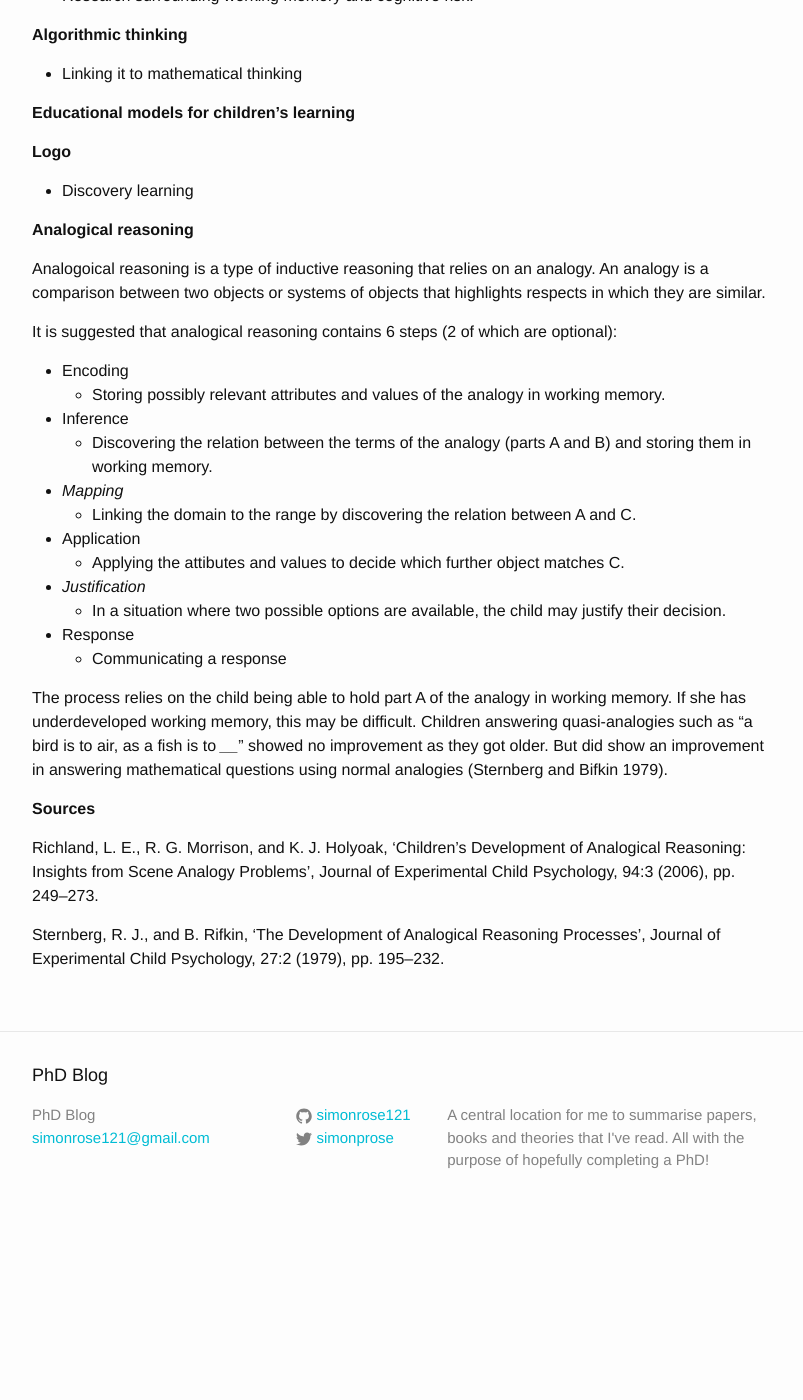
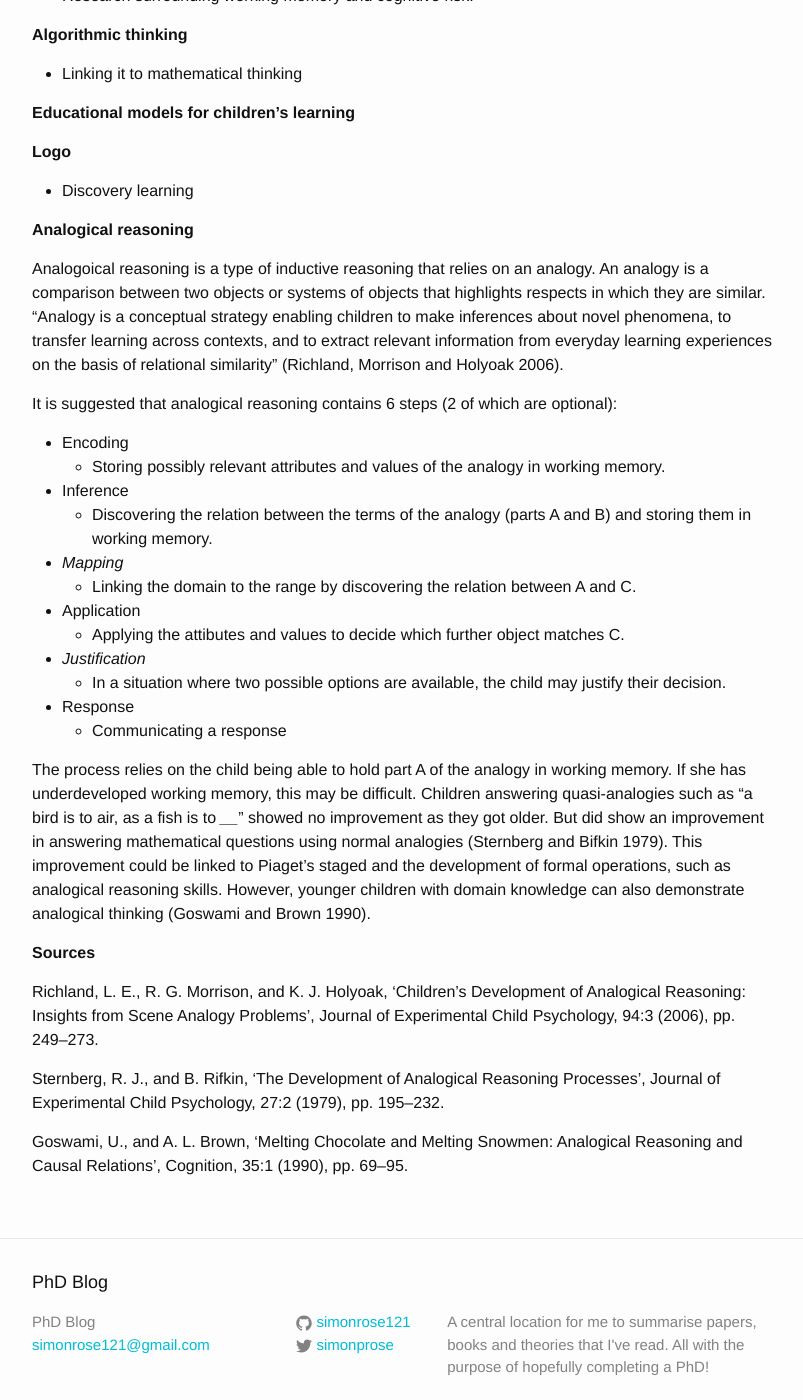
Before and after one commit to simonrose121/phd, a Jekyll site: the page built from _posts/2016-11-22-wider-reading.md, in a window 1280 px wide and 1400 px high, scrolled down 313 px. Shown: the whole window, without its empty margins (238-1041 px from the left). Built offline with Jekyll 4.4.1, drawn with Linux system fonts in a browser that asks for light colours; before the commit the page ends 1545 px from its top, so only the background shows below that.

```diff
--- a/_posts/2016-11-22-wider-reading.md
+++ b/_posts/2016-11-22-wider-reading.md
@@ -23,7 +23,7 @@
 
 **Analogical reasoning**
 
-Analogoical reasoning is a type of inductive reasoning that relies on an analogy. An analogy is a comparison between two objects or systems of objects that highlights respects in which they are similar.
+Analogoical reasoning is a type of inductive reasoning that relies on an analogy. An analogy is a comparison between two objects or systems of objects that highlights respects in which they are similar. "Analogy is a conceptual strategy enabling children to make inferences about novel phenomena, to transfer learning across contexts, and to extract relevant information from everyday learning experiences on the basis of relational similarity" (Richland, Morrison and Holyoak 2006).
 
 It is suggested that analogical reasoning contains 6 steps (2 of which are optional):
 
@@ -40,10 +40,12 @@
 - Response
 	- Communicating a response
 
-The process relies on the child being able to hold part A of the analogy in working memory. If she has underdeveloped working memory, this may be difficult. Children answering quasi-analogies such as "a bird is to air, as a fish is to ____" showed no improvement as they got older. But did show an improvement in answering mathematical questions using normal analogies (Sternberg and Bifkin 1979).
+The process relies on the child being able to hold part A of the analogy in working memory. If she has underdeveloped working memory, this may be difficult. Children answering quasi-analogies such as "a bird is to air, as a fish is to ____" showed no improvement as they got older. But did show an improvement in answering mathematical questions using normal analogies (Sternberg and Bifkin 1979). This improvement could be linked to Piaget's staged and the development of formal operations, such as analogical reasoning skills. However, younger children with domain knowledge can also demonstrate analogical thinking (Goswami and Brown 1990).
 
 **Sources**
 
 Richland, L. E., R. G. Morrison, and K. J. Holyoak, ‘Children’s Development of Analogical Reasoning: Insights from Scene Analogy Problems’, Journal of Experimental Child Psychology, 94:3 (2006), pp. 249–273.
 
 Sternberg, R. J., and B. Rifkin, ‘The Development of Analogical Reasoning Processes’, Journal of Experimental Child Psychology, 27:2 (1979), pp. 195–232.
+
+Goswami, U., and A. L. Brown, ‘Melting Chocolate and Melting Snowmen: Analogical Reasoning and Causal Relations’, Cognition, 35:1 (1990), pp. 69–95.
```
